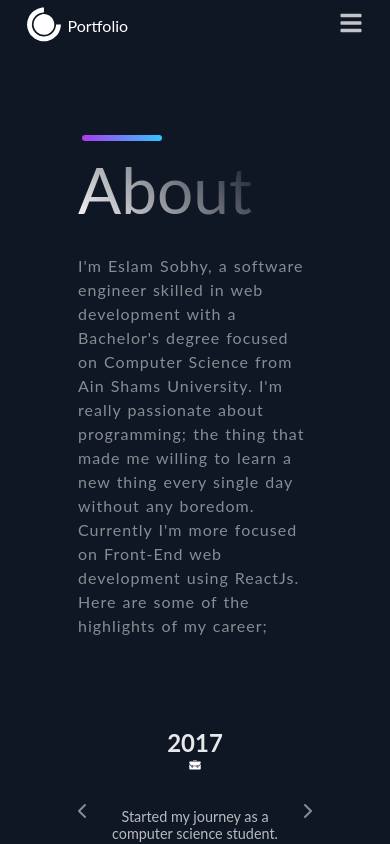
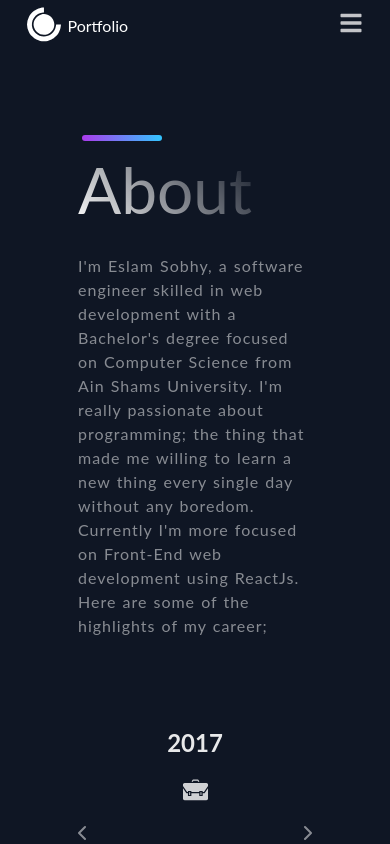
Before and after one commit to eslamsobhy/portfolio-app, a React (Create React App) app: page /about in a window 390 px wide. Shown: the top 844 px of the page. Built offline with nearby package versions, Linux system fonts and the light colour scheme.

Commit message:
added styling for the timeline icons

```diff
--- a/src/components/About/about.css
+++ b/src/components/About/about.css
@@ -14,7 +14,7 @@
   margin: 80px auto;
   position: relative;
   width: 60vw;
-  height: 150px;
+  height: 200px;
   overflow: hidden;
 }
 
@@ -42,6 +42,13 @@
   font-size: 2rem;
   font-weight: bold;
   opacity: 0.9;
+}
+
+.timeline-icon {
+  margin-top: 1rem;
+  font-size: 50px;
+  color: white;
+  opacity: 0.8;
 }
 
 .timeline-text {
@@ -99,6 +106,10 @@
     font-size: 1.5rem;
   }
 
+  .timeline-icon {
+    font-size: 35px;
+  }
+
   .prev {
     left: -1rem;
   }
--- a/src/constants/constants.js
+++ b/src/constants/constants.js
@@ -1,6 +1,6 @@
 import { GiBriefcase } from "react-icons/gi";
 import { BsFront, BsBack } from "react-icons/bs";
-import { GrCertificate } from "react-icons/gr";
+import { TbCertificate } from "react-icons/tb";
 import { MdCardMembership } from "react-icons/md";
 
 export const projects = [
@@ -65,7 +65,7 @@ export const timelineData = [
   {
     year: 2021,
     text: "Got a bachelor's degree in computer science from Ain Shams University.",
-    icon: <GrCertificate />,
+    icon: <TbCertificate />,
   },
   {
     year: 2023,
```
